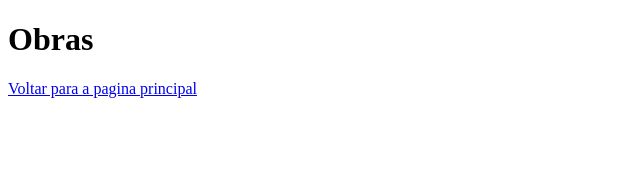
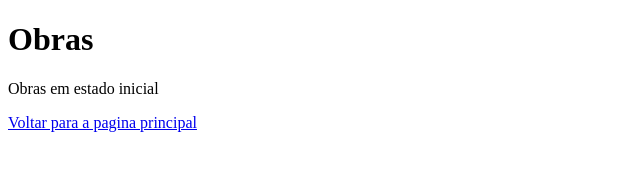
Before and after one commit to LuizAFerretti/QueroObra, a plain HTML site: page obras.html in a window 1280 px wide. Shown: the whole page, without its empty margins (0-640 px from the left). Drawn offline with Linux system fonts and the light colour scheme.

Commit message:
Foi acrescentado o estado inicial das obras de construçaõ

```diff
--- a/obras.html
+++ b/obras.html
@@ -8,6 +8,8 @@
 </head>
 <body>
     <h1>Obras</h1>
+
+    <p>Obras em estado inicial</p>
     <a href="index.html">Voltar para a pagina principal</a>
 
 </body>
```
